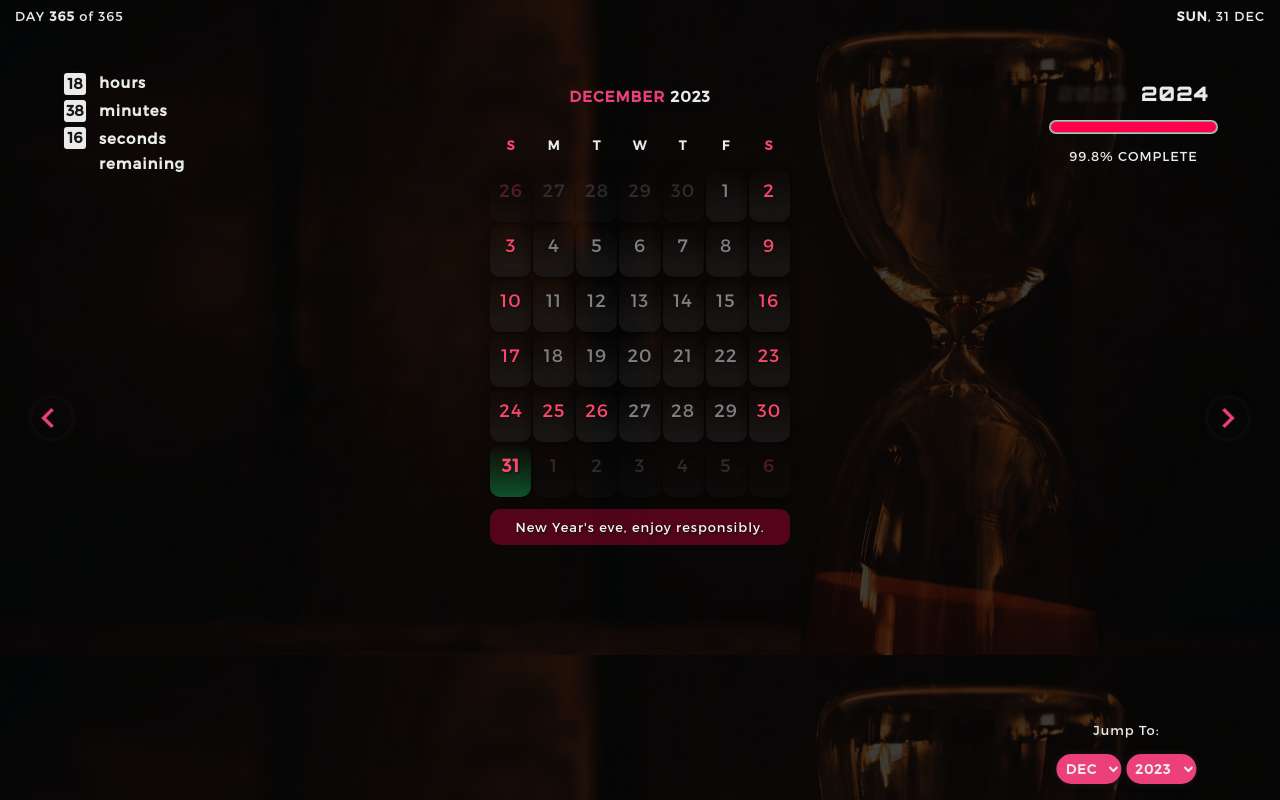
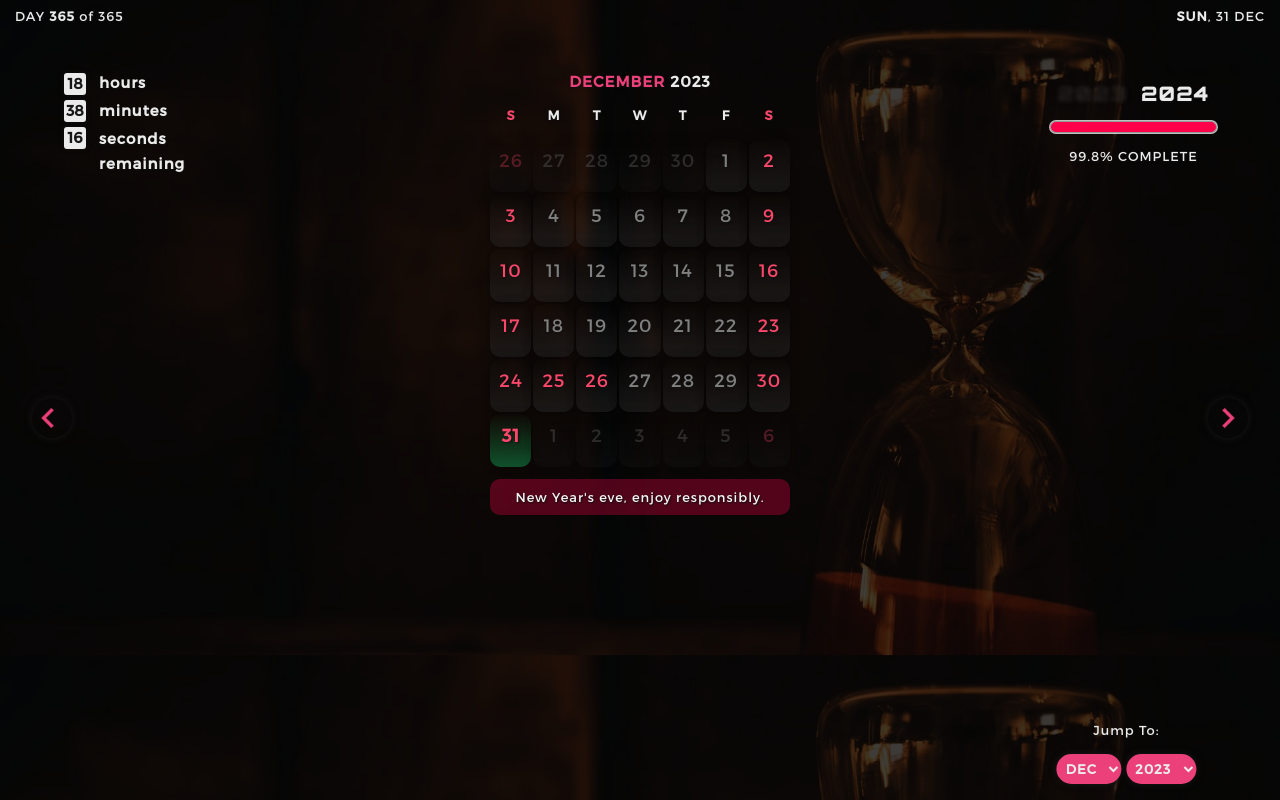
Before and after one commit to sbonelosth/tymm, a plain HTML site: page index.html in a window 1280 px wide. Drawn offline with Linux system fonts and the light colour scheme.

Commit message:
Update style.css

```diff
--- a/style.css
+++ b/style.css
@@ -203,7 +203,7 @@ tbody>tr>:nth-child(1), tbody>tr>:nth-child(7n), .weekend, .event { color: #FB47
 }
 
 .month { color: #EC407A; }
-.card-header { text-align: center; }
+.card-header { text-align: center; margin: 0; }
 table { margin: 0 auto; }
 
 .current-day {
```
